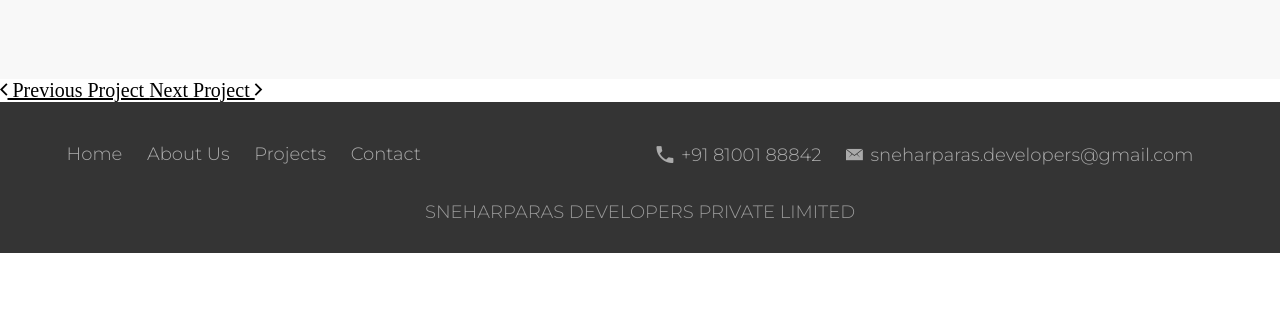
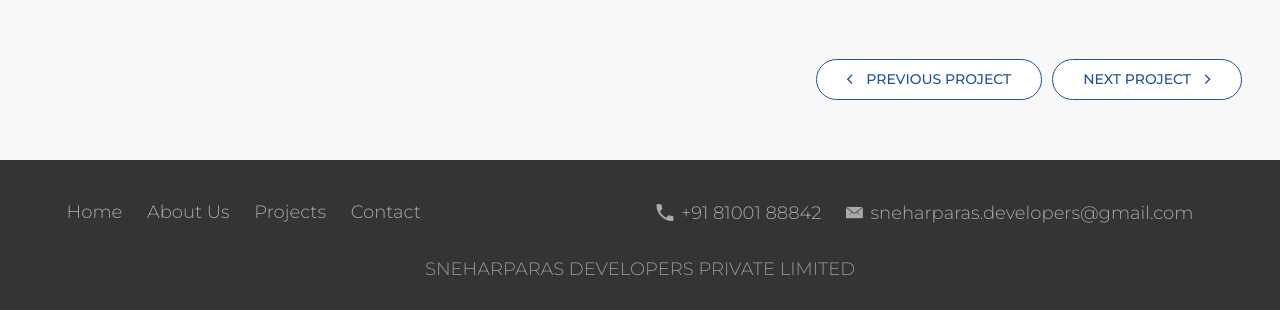
Before and after one commit to Aritra-Barman/sneharparas, a PHP site: page /pilotproject.html in a window 1280 px wide. Shown: the part 2013-2323 px from the top of the page. Before the commit the page ends 2266 px from the top, so only its background shows below. Run offline with PHP 8.4, Linux system fonts and the light colour scheme; some web fonts are replaced.

Commit message:
Previous and Next button, About page header slide

```diff
--- a/about.html
+++ b/about.html
@@ -79,5 +79,11 @@
             </div>
         </footer>
 
+        <script src="https://ajax.googleapis.com/ajax/libs/jquery/3.6.0/jquery.min.js"></script>
+        <script src="https://code.jquery.com/jquery-latest.min.js"></script>
+        <script src="./js/jquery.waypoints.min.js"></script>
+        <script src="./css/magnific-popup/jquery.magnific-popup.js"></script>
+        <script src="./js/script.js"></script>
+
     </body>
 </html>
--- a/css/pilotproject.css
+++ b/css/pilotproject.css
@@ -103,7 +103,7 @@ h1 {
 }
 
 .section-gallery {
-    padding: 80px 0;
+    padding: 80px 0 0 0;
     background-color: #f8f8f8;
     font-family: 'Montserrat', 'Arial', sans-serif;
 }
@@ -147,3 +147,41 @@ h1 {
 .mfp-counter {
     font-family: 'Montserrat', 'Arial', sans-serif;
 }
+
+.section-project-nav {
+    padding: 60px 3%;
+    background-color: #f8f8f8;
+    display: flex;
+    justify-content: flex-end;
+}
+
+.project-nav-button {
+    text-decoration: none;
+    margin: 0 0 0 10px;
+    padding: 10px 30px;
+    border: 1px solid #225297;
+    border-radius: 30px;
+    color: #225297;
+    font-size: 70%;
+    font-weight: 500;
+    font-family: 'Montserrat', 'Arial', sans-serif;
+    text-transform: uppercase;
+    background-color: #fff;
+}
+
+.icon-small-blue {
+    width: auto;
+    display: inline-block;
+    color: #225297;
+    font-size: 110%;
+    vertical-align: middle;
+    margin-top: -2px;
+}
+
+.left-arrow {
+    margin-right: 10px;
+}
+
+.right-arrow {
+    margin-left: 10px;
+}
```
Also changed, not shown: css/asemblyofgodchurchschool.css (+39 -1 lines), css/bengalbadmintonacademy.css (+39 -1 lines), css/orchidvilla.css (+39 -1 lines).
